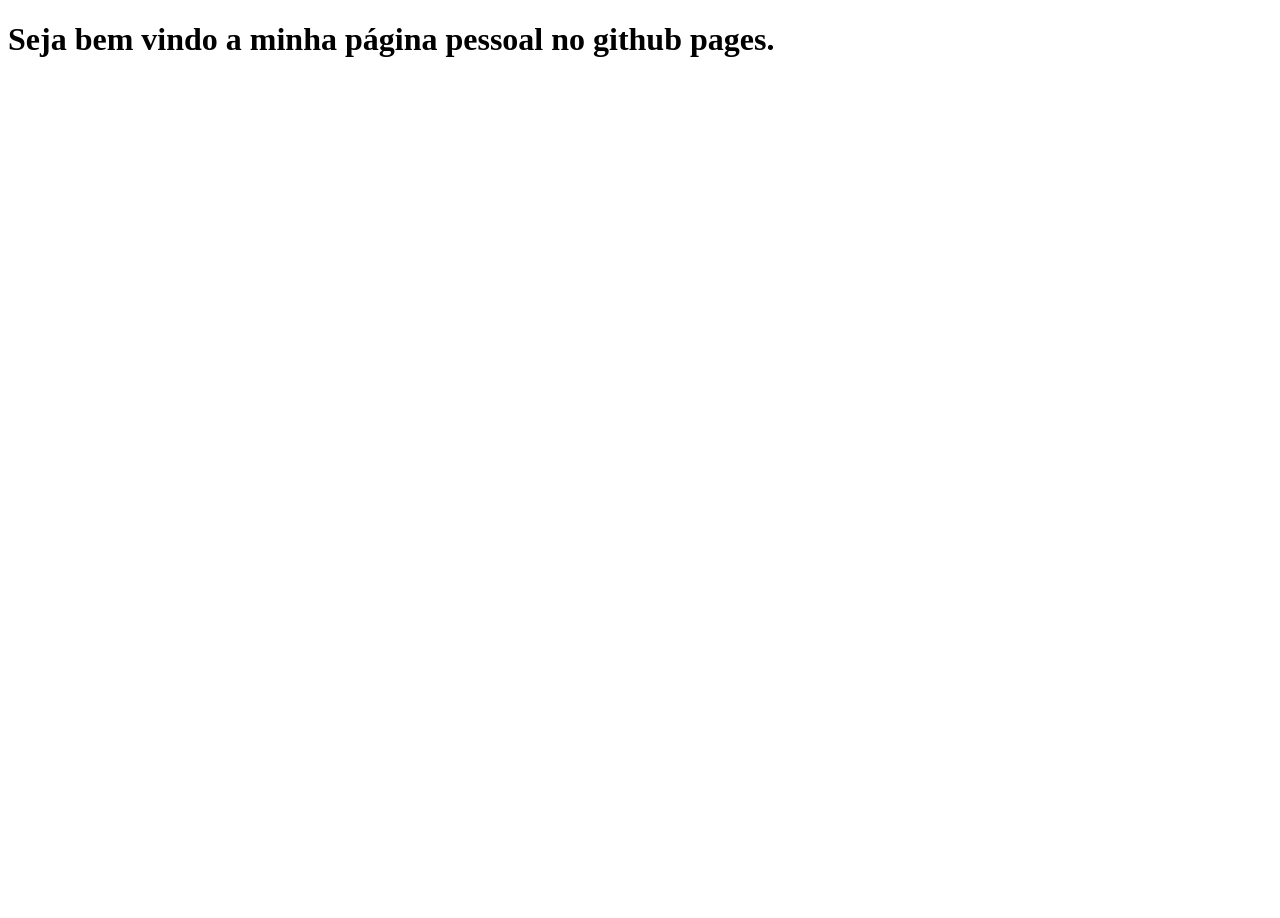
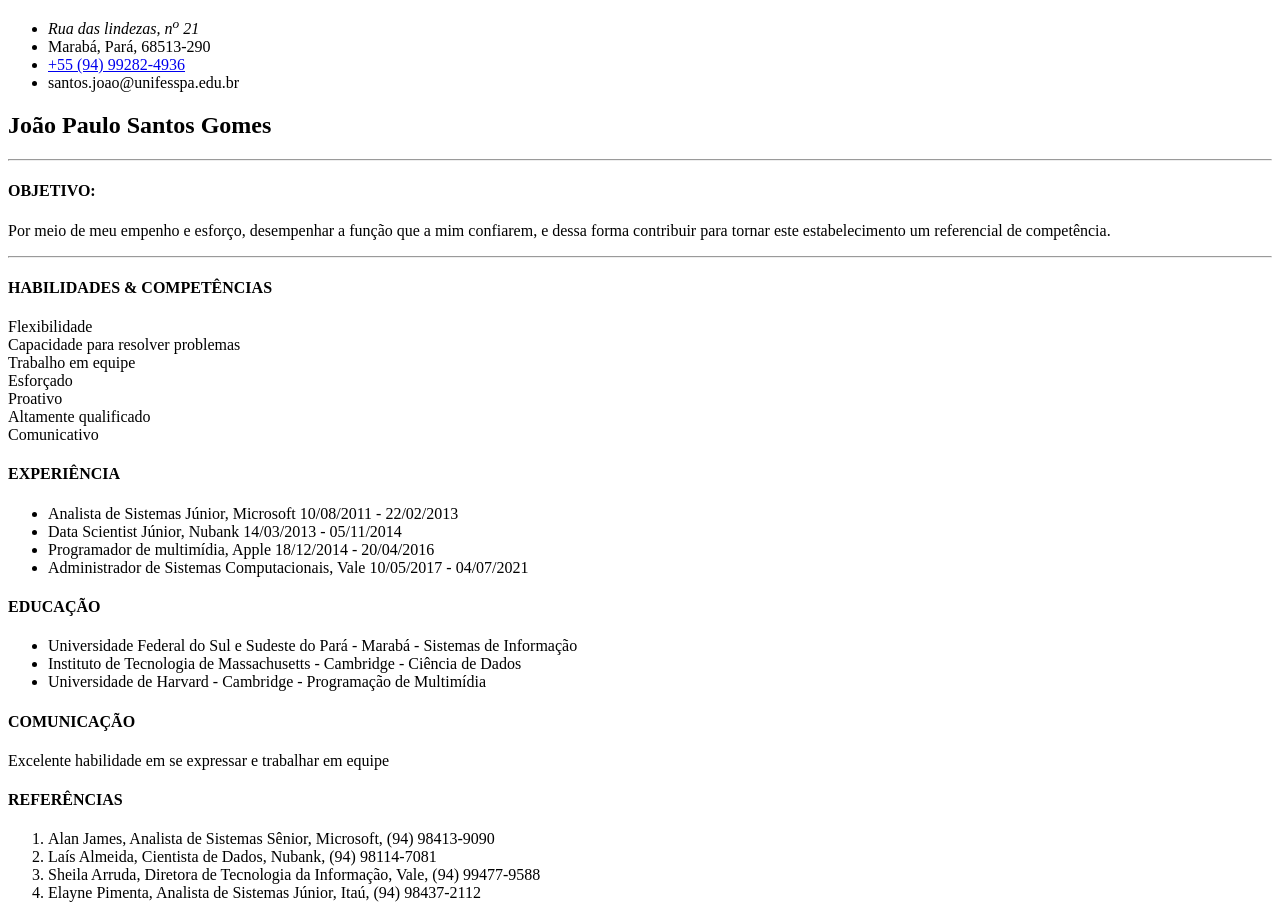
Before and after one commit to santos-joao07/santos-joao07.github.io, a plain HTML site: page curriculo.html in a window 1280 px wide. Before the commit the page ends 800 px from the top, so only its background shows below. Drawn offline with Linux system fonts and the light colour scheme.

Commit message:
projeto quase pronto

```diff
--- a/curriculo.html
+++ b/curriculo.html
@@ -1,11 +1,71 @@
 <!doctype html>
 <html lang="pt-br" dir="ltr">
+
 <head>
   <meta charset="utf-8">
   <title>Curriculo</title>
 </head>
+
 <body>
-     <h1>Seja bem vindo a minha página pessoal no github pages.</h1>
+  <ul>
+    <li>
+      <address> Rua das lindezas, n<sup>o</sup> 21 </address>
+    </li>
+    <li> Marabá, Pará, 68513-290 </li>
+    <li> <a href="tel:+55 (94) 99282-4936">+55 (94) 99282-4936</a></li>
+    <li> santos.joao@unifesspa.edu.br </li>
+  </ul>
+
+  <h2> João Paulo Santos Gomes </h2>
+
+  <hr />
+
+  <h4> OBJETIVO: </h4>
+  <p>
+    Por meio de meu empenho e esforço, desempenhar a função que a mim confiarem,
+    e dessa forma contribuir para tornar este estabelecimento
+    um referencial de competência.
+  </p>
+
+  <hr />
+
+  <h4> HABILIDADES & COMPETÊNCIAS </h4>
+  <p>
+    Flexibilidade <br />
+    Capacidade para resolver problemas <br />
+    Trabalho em equipe <br />
+    Esforçado <br />
+    Proativo <br />
+    Altamente qualificado <br />
+    Comunicativo <br />
+  </p>
+
+  <h4> EXPERIÊNCIA </h4>
+  <ul>
+    <li> Analista de Sistemas Júnior, Microsoft 10/08/2011 - 22/02/2013 </li>
+    <li> Data Scientist Júnior, Nubank 14/03/2013 - 05/11/2014 </li>
+    <li> Programador de multimídia, Apple 18/12/2014 - 20/04/2016 </li>
+    <li> Administrador de Sistemas Computacionais, Vale 10/05/2017 - 04/07/2021 </li>
+  </ul>
+
+  <h4> EDUCAÇÃO </h4>
+  <ul>
+    <li> Universidade Federal do Sul e Sudeste do Pará - Marabá - Sistemas de Informação </li>
+    <li> Instituto de Tecnologia de Massachusetts - Cambridge - Ciência de Dados </li>
+    <li> Universidade de Harvard - Cambridge - Programação de Multimídia </li>
+  </ul>
+
+  <h4> COMUNICAÇÃO </h4>
+  <p> Excelente habilidade em se expressar e trabalhar em equipe </p>
+
+  <h4> REFERÊNCIAS </h4>
+  <ol>
+    <li> Alan James, Analista de Sistemas Sênior, Microsoft, (94) 98413-9090 </li>
+    <li> Laís Almeida, Cientista de Dados, Nubank, (94) 98114-7081 </li>
+    <li> Sheila Arruda, Diretora de Tecnologia da Informação, Vale, (94) 99477-9588 </li>
+    <li> Elayne Pimenta, Analista de Sistemas Júnior, Itaú, (94) 98437-2112 </li>
+  </ol>
 
 </body>
+
 </html>
```
Lines whose indentation alone changed are shown as unchanged.
